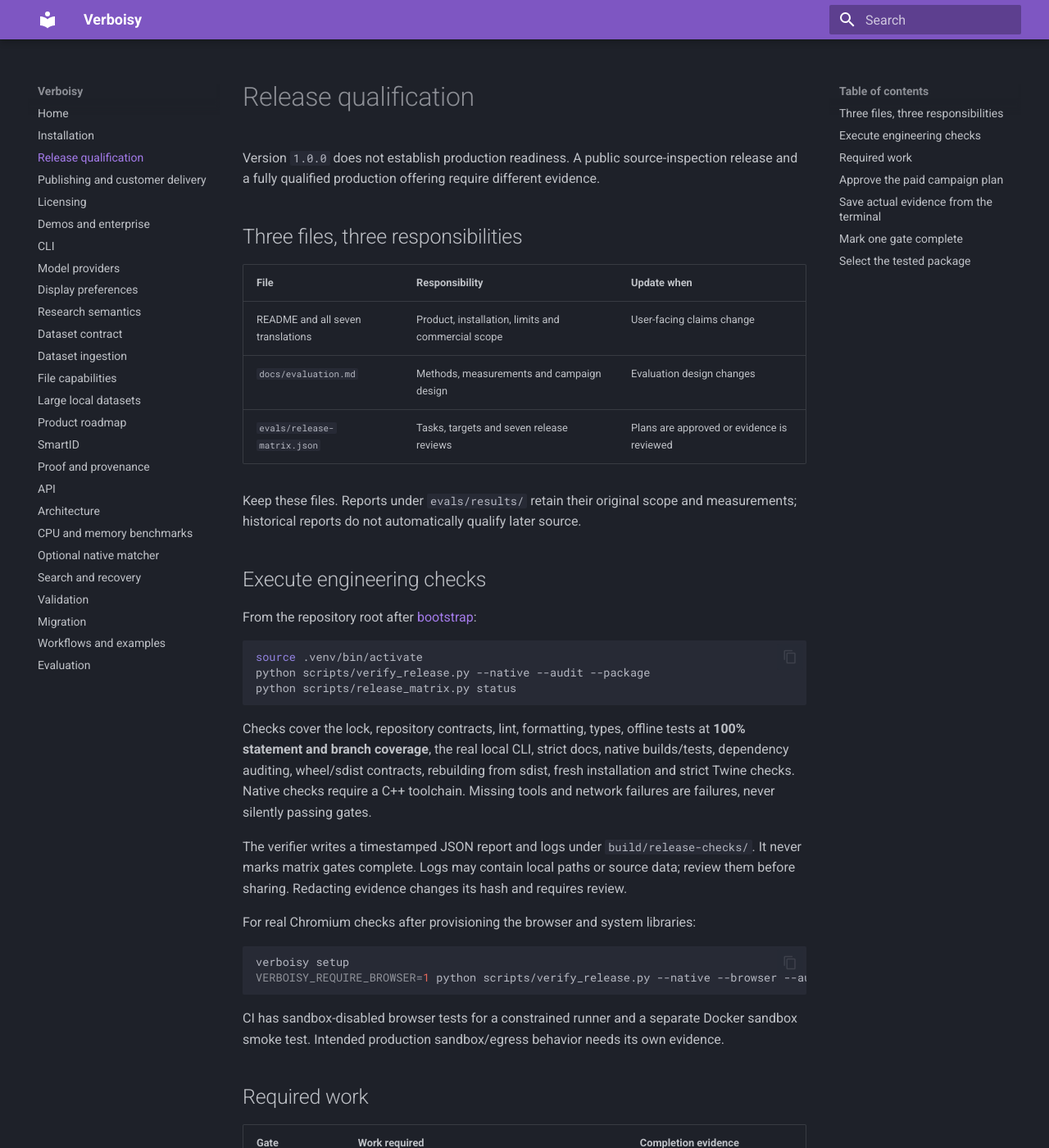
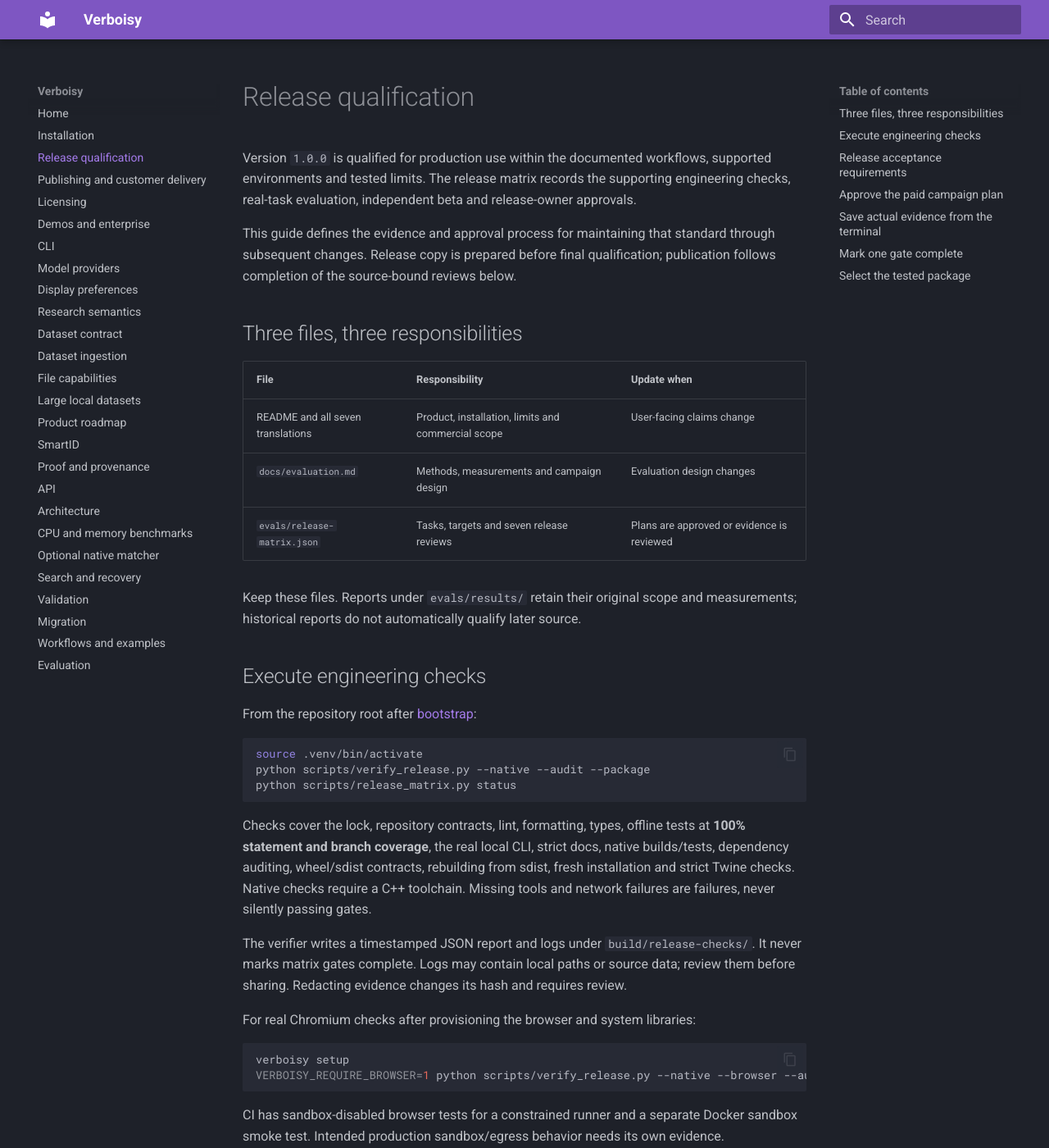
Before and after one commit to EmanueleTorrisi/verboisy, an MkDocs documentation site: the page built from docs/release.md, in a window 1280 px wide and 1400 px high. Shown: the whole window at 82% size. Built offline with MkDocs 1.6.1 and Material for MkDocs 9.7.7, drawn with Linux system fonts in a browser that asks for light colours; some of the changed text lies outside the part shown.

Commit message:
docs(release): define production qualification and publication criteria

```diff
--- a/docs/release.md
+++ b/docs/release.md
@@ -2,8 +2,13 @@
 
 # Release qualification
 
-Version `1.0.0` does not establish production readiness. A public source-inspection
-release and a fully qualified production offering require different evidence.
+Version `1.0.0` is qualified for production use within the documented workflows,
+supported environments and tested limits. The release matrix records the supporting
+engineering checks, real-task evaluation, independent beta and release-owner approvals.
+
+This guide defines the evidence and approval process for maintaining that standard
+through subsequent changes. Release copy is prepared before final qualification;
+publication follows completion of the source-bound reviews below.
 
 ## Three files, three responsibilities
 
@@ -46,7 +51,7 @@
 CI has sandbox-disabled browser tests for a constrained runner and a separate Docker
 sandbox smoke test. Intended production sandbox/egress behavior needs its own evidence.
 
-## Required work
+## Release acceptance requirements
 
 | Gate | Work required | Completion evidence |
 | --- | --- | --- |
@@ -72,7 +77,7 @@
 The command prompts for positive finite limits, total EUR budget and plan owner.
 It requires `APPROVE PLAN` and makes no provider calls. Finalize sources, gold data
 and scope before gate reviews; changes invalidate older source-bound reviews.
-See [evaluation](evaluation.md) for the campaign and remaining human work.
+See [evaluation](evaluation.md) for the campaign protocol and reviewer responsibilities.
 
 ## Save actual evidence from the terminal
 
```
